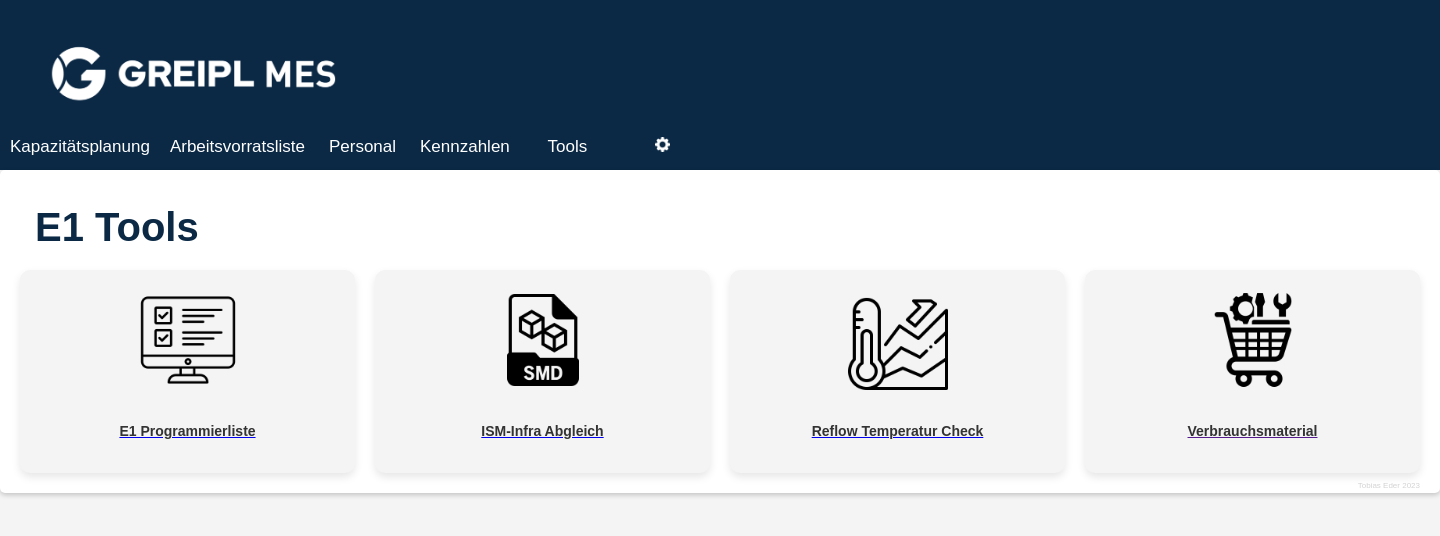
After one commit to t-eder/GREIPL-MES, a Python web app: template templates/tools.html in a window 1440 px wide. The commit adds this page. Shown: the top 536 px of the page. Run offline with Jinja, Linux system fonts and the light colour scheme; the template is opened without the code that fills it, so the values that code supplies are empty.

Commit message:
Add tools menue and Reflow Tempcheck

```diff
--- a/templates/header.html
+++ b/templates/header.html
@@ -6,6 +6,7 @@
                 <a href="/vorrat" id="{% if request.path == '/vorrat' %}active-link{% endif %}">Arbeitsvorratsliste</a>
                 <a href="/personal" id="{% if request.path == '/personal' %}active-link{% endif %}">Personal</a>
                 <a href="/kpi" id="{% if request.path == '/kpi' %}active-link{% endif %}">Kennzahlen</a>
+                <a href="/tools" id="{% if request.path == '/tools' %}active-link{% endif %}">Tools</a>
                 <a href="/settings" id="{% if request.path == '/settings' %}active-link{% endif %}"><img class="icon" src="{{ url_for('static', filename='gear.png') }}" alt="Icon" height="40px" style="filter: invert(100%);"></a>
 
 
--- /dev/null
+++ b/templates/tools.html
@@ -0,0 +1,87 @@
+<!DOCTYPE html>
+<html>
+<head>
+    <title>GREIPL-MES</title>
+    <link rel= "stylesheet" type= "text/css" href= "{{ url_for('static',filename='styles/style.css') }}">
+</head>
+<body>
+{% include 'header.html' %}
+<div class="container">
+    <h1 style="text-align:left;">E1 Tools</h1>
+
+    <div class="tiles">
+        <div class="tile">
+            <a href="/progplan">
+                <img class="tile-icon" src="{{ url_for('static', filename='monitoring.png') }}" alt="E1 Programmierliste">
+                <p class="tile-text">E1 Programmierliste</p>
+            </a>
+        </div>
+        <div class="tile">
+            <a href="/">
+                <img class="tile-icon" src="{{ url_for('static', filename='smd-file.png') }}" alt="ISM-Infra Abgleich">
+                <p class="tile-text">ISM-Infra Abgleich</p>
+            </a>
+        </div>
+        <div class="tile">
+            <a href="/tempcheck">
+                <img class="tile-icon" src="{{ url_for('static', filename='high-temperature.png') }}" alt="Reflow Temperatur Check">
+                <p class="tile-text">Reflow Temperatur Check</p>
+            </a>
+        </div>
+        <div class="tile">
+            <a href="">
+                <img class="tile-icon" src="{{ url_for('static', filename='purchase.png') }}" alt="Verbrauchsmaterial">
+                <p class="tile-text">Verbrauchsmaterial</p>
+            </a>
+        </div>
+    </div>
+
+    <p style="font-size:8px; float: right; color: lightgrey">Tobias Eder 2023</p>
+</div>
+
+
+</body>
+
+<!-- Add the CSS styles -->
+<style>
+    .container {
+        width: 100%;
+        text-align: center;
+        padding: 20px;
+    }
+
+    .tiles {
+        display: grid;
+        grid-template-columns: repeat(auto-fit, minmax(200px, 1fr));
+        gap: 20px;
+        justify-content: center;
+        margin-top: 20px;
+    }
+
+    .tile {
+        background-color: #f4f4f4;
+        border-radius: 10px;
+        box-shadow: 0 4px 8px rgba(0, 0, 0, 0.1);
+        transition: transform 0.3s ease, box-shadow 0.3s ease;
+        text-align: center;
+        padding: 20px;
+    }
+
+    .tile:hover {
+        transform: translateY(-10px);
+        box-shadow: 0 8px 16px rgba(0, 0, 0, 0.2);
+    }
+
+    .tile-icon {
+        width: 100px;
+        height: 100px;
+        margin-bottom: 15px;
+    }
+
+    .tile-text {
+        font-size: 14px;
+        font-weight: bold;
+        color: #333;
+    }
+</style>
+</html>
```
Also changed, not shown: main.py (+27 -0 lines), templates/grafik.html (added, +53 -0 lines), static/high-temperature.png (added), static/logo-weiss.svg (deleted), static/monitoring.png (added), static/purchase.png (added), static/smd-file.png (added).
